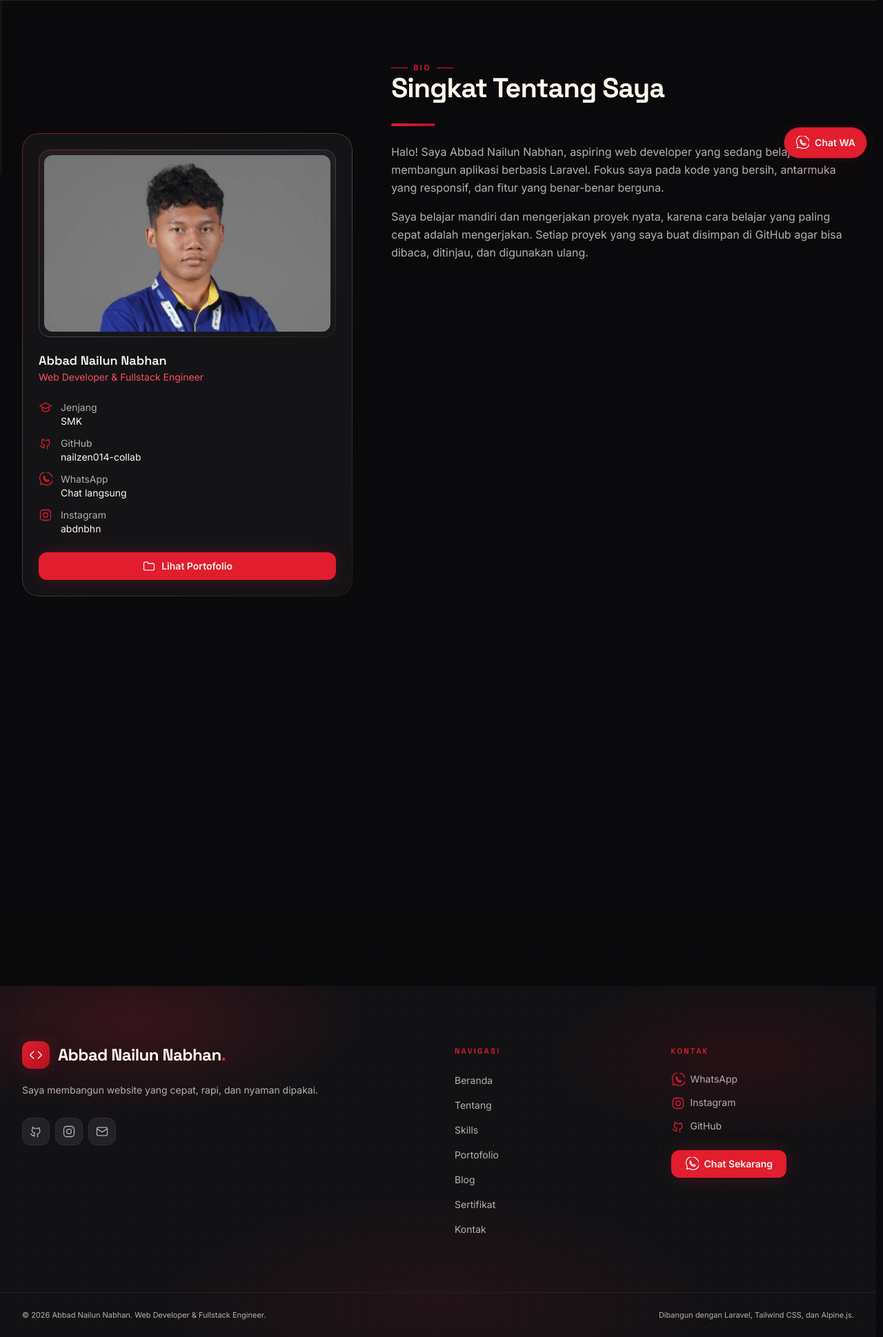
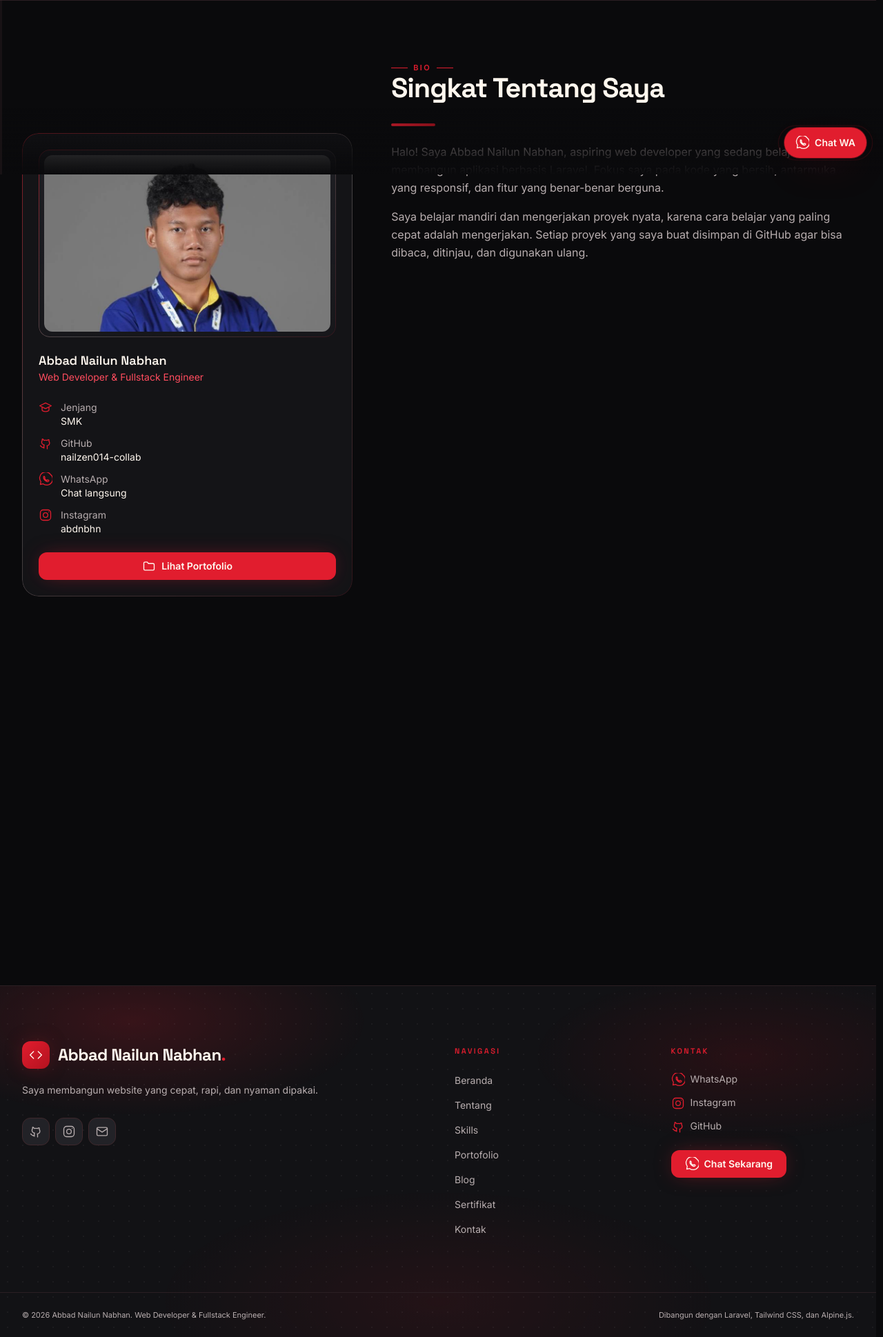
Before and after one commit to nailzen014-collab/Pesonal-Branding, a Laravel app: page /tentang in a window 1280 px wide. Shown: the part 547-2486 px from the top of the page at 69% size. Run offline with Laravel 12, Linux system fonts and the light colour scheme; data comes from the database, SQL or seed files in the repository; style sheets or scripts are compiled from the project's sources; some libraries are stand-ins or nearby versions.

Commit message:
feat: Refactor scroll animations and remove legacy scroll-stage logic for improved performance and clarity

```diff
--- a/resources/css/app.css
+++ b/resources/css/app.css
@@ -623,77 +623,47 @@
         visibility: hidden;
     }
 
-    /*
-     * Wadah bagian layar ("panggung"): anaknya muncul dari bawah saat
-     * masuk viewport, dan tenggelam ke balik kabut di tepi atas/bawah
-     * saat digulir keluar. `opacity` + mask murni komposit sehingga
-     * tidak menambah pekerjaan layout di setiap frame scroll.
-     */
-    /*
-     * `will-change` sengaja tidak dipakai permanen: setiap stage akan punya
-     * layer GPU sendiri terus-menerus, memakan memori saat scroll. Transisi
-     * opacity tetap berjalan halus tanpa promosi layer permanen.
-     */
-    .scroll-stage {
-        position: relative;
-        transition: opacity 0.6s cubic-bezier(0.22, 1, 0.36, 1);
+    body::before,
+    body::after {
+        position: fixed;
+        z-index: 30;
+        right: 0;
+        left: 0;
+        height: clamp(4rem, 12vh, 9rem);
+        pointer-events: none;
+        content: '';
     }
 
-    .scroll-stage.is-out {
-        opacity: 0.25;
+    body::before {
+        top: 0;
+        background: linear-gradient(
+            to bottom,
+            rgb(var(--ink)) 0%,
+            rgb(var(--ink) / 0.82) 24%,
+            rgb(var(--ink) / 0) 100%
+        );
     }
 
-    /*
-     * Section yang memuat elemen sticky (kartu profil, sidebar artikel)
-     * tidak boleh punya transform/mask/opacity sendiri: semuanya membuat
-     * containing block baru sehingga posisi sticky jadi salah dan kabut
-     * tepi section menutupi kartu. Section seperti ini tetap menganimasikan
-     * anak `.reveal`-nya seperti biasa.
-     */
-    .scroll-stage:has(.sticky) {
-        opacity: 1 !important;
-        transition: none;
-        mask-image: none !important;
-        -webkit-mask-image: none !important;
+    body::after {
+        bottom: 0;
+        background: linear-gradient(
+            to top,
+            rgb(var(--ink)) 0%,
+            rgb(var(--ink) / 0.82) 24%,
+            rgb(var(--ink) / 0) 100%
+        );
     }
 
-    .scroll-stage:has(.sticky)::before,
-    .scroll-stage:has(.sticky)::after {
-        display: none;
+    html[data-theme-scope='admin'] body::before,
+    html[data-theme-scope='admin'] body::after {
+        left: 18rem;
     }
 
-    /*
-     * Kabut tepi: bayangan gelap yang menutupi konten saat elemen keluar
-     * dari viewport, membuatnya seolah tenggelam ke balik layar. Kabut
-     * bergradasi penuh ke warna latar, jadi konten tidak "terpotong" tegas
-     * seperti mask — itulah yang sebelumnya terlihat menimpa konten.
-     */
-    .scroll-stage::before,
-    .scroll-stage::after {
-        content: '';
-        position: absolute;
-        left: 0;
-        right: 0;
-        height: 7rem;
-        pointer-events: none;
-        z-index: 2;
-        opacity: 0;
-        transition: opacity 0.5s cubic-bezier(0.22, 1, 0.36, 1);
-    }
-
-    .scroll-stage::before {
-        top: -1px;
-        background: linear-gradient(to bottom, rgb(var(--ink)), rgb(var(--ink) / 0));
-    }
-
-    .scroll-stage::after {
-        bottom: -1px;
-        background: linear-gradient(to top, rgb(var(--ink)), rgb(var(--ink) / 0));
-    }
-
-    .scroll-stage.is-leaving-top::before,
-    .scroll-stage.is-leaving-bottom::after {
-        opacity: 1;
+    @media (max-width: 1023px) {
+        html[data-theme-scope='admin'] body::before,
+        html[data-theme-scope='admin'] body::after {
+            left: 0;
+        }
     }
 
     /*
@@ -755,15 +725,9 @@
         }
 
         .reveal,
-        .scroll-in,
-        .scroll-stage {
+        .scroll-in {
             opacity: 1 !important;
             transform: none !important;
-        }
-
-        .scroll-stage {
-            mask-image: none;
-            -webkit-mask-image: none;
         }
     }
 }
@@ -858,17 +822,6 @@ html.light .theme-icon-moon {
 
     .scroll-in {
         --scroll-in-delay: 0ms !important;
-    }
-
-    .scroll-stage,
-    .scroll-stage.is-out {
-        opacity: 1 !important;
-        transition: none !important;
-    }
-
-    .scroll-stage::before,
-    .scroll-stage::after {
-        display: none !important;
     }
 
     .animate-float,
--- a/resources/js/reveal.js
+++ b/resources/js/reveal.js
@@ -1,9 +1,9 @@
 /**
  * Animasi scroll dua arah:
- * - `.reveal` di dalam `.scroll-stage` muncul dari bawah saat masuk viewport,
+ * - elemen `.reveal` muncul dari bawah saat masuk viewport,
  *   memudar saat lewat ke atas, dan muncul lagi bila digulir balik ke bawah;
- * - `.scroll-stage` diredupkan setelah lewat ke atas dan diberi kabut di tepi
- *   viewport, tanpa meredupkan section yang belum masuk layar.
+ * - lapisan tetap di tepi viewport memberi efek konten yang tenggelam dan
+ *   muncul perlahan saat melintasi batas layar.
  *
  * Semua elemen di-cache sekali saat didaftarkan. Setiap frame scroll hanya
  * membaca posisi elemen dalam satu fase lalu menulis kelasnya di fase kedua,
@@ -24,7 +24,6 @@ const bound = new WeakSet();
 
 /** Daftar elemen aktif; dicache agar tidak query DOM tiap frame. */
 const reveals = [];
-let stages = [];
 
 let schedulerRunning = false;
 
@@ -115,16 +114,6 @@ function updateAll() {
         };
     });
 
-    const stageStates = stages.map((stage) => {
-        const rect = stage.getBoundingClientRect();
-
-        return {
-            stage,
-            leavingTop: rect.bottom < viewport * 0.45,
-            leavingBottom: rect.top > viewport * 0.55,
-        };
-    });
-
     // Fase tulis: hanya ubah kelas saat statusnya benar-benar berubah.
     revealStates.forEach(({ element, entered, passed }) => {
         const isVisible = element.classList.contains('is-visible');
@@ -155,21 +144,6 @@ function updateAll() {
         }
     });
 
-    stageStates.forEach(({ stage, leavingTop, leavingBottom }) => {
-        const isOut = leavingTop;
-
-        if (stage.classList.contains('is-leaving-top') !== leavingTop) {
-            stage.classList.toggle('is-leaving-top', leavingTop);
-        }
-
-        if (stage.classList.contains('is-leaving-bottom') !== leavingBottom) {
-            stage.classList.toggle('is-leaving-bottom', leavingBottom);
-        }
-
-        if (stage.classList.contains('is-out') !== isOut) {
-            stage.classList.toggle('is-out', isOut);
-        }
-    });
 }
 
 function schedule() {
@@ -192,13 +166,6 @@ function onScroll() {
 function onResize() {
     forceUpdate = true;
     schedule();
-}
-
-/**
- * Refresh daftar `.scroll-stage` (murah, hanya saat konten baru dimuat).
- */
-function collectStages() {
-    stages = [...document.querySelectorAll('.scroll-stage')];
 }
 
 /**
@@ -257,8 +224,6 @@ export function observeReveals(scope = document) {
         reveals.push(element);
         primeReveal(element);
     });
-
-    collectStages();
 
     if (!document.documentElement.dataset.revealBound) {
         document.documentElement.dataset.revealBound = '1';
--- a/resources/views/layouts/public.blade.php
+++ b/resources/views/layouts/public.blade.php
@@ -55,12 +55,6 @@
             .reveal {
                 opacity: 1 !important;
                 transform: none !important;
-            }
-
-            .scroll-stage {
-                opacity: 1 !important;
-                mask-image: none !important;
-                -webkit-mask-image: none !important;
             }
 
             [data-typewriter].tw-pending {
```
